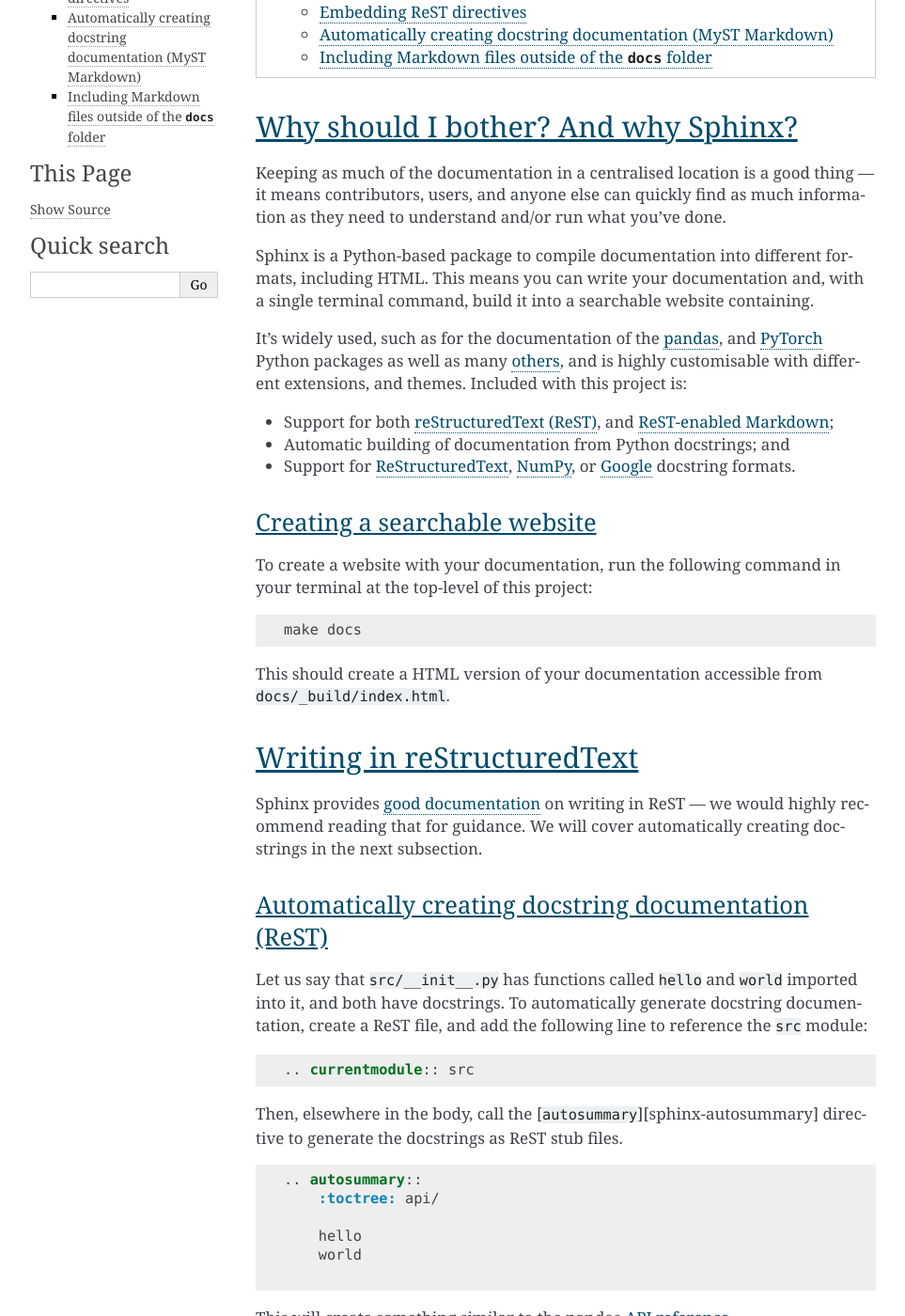
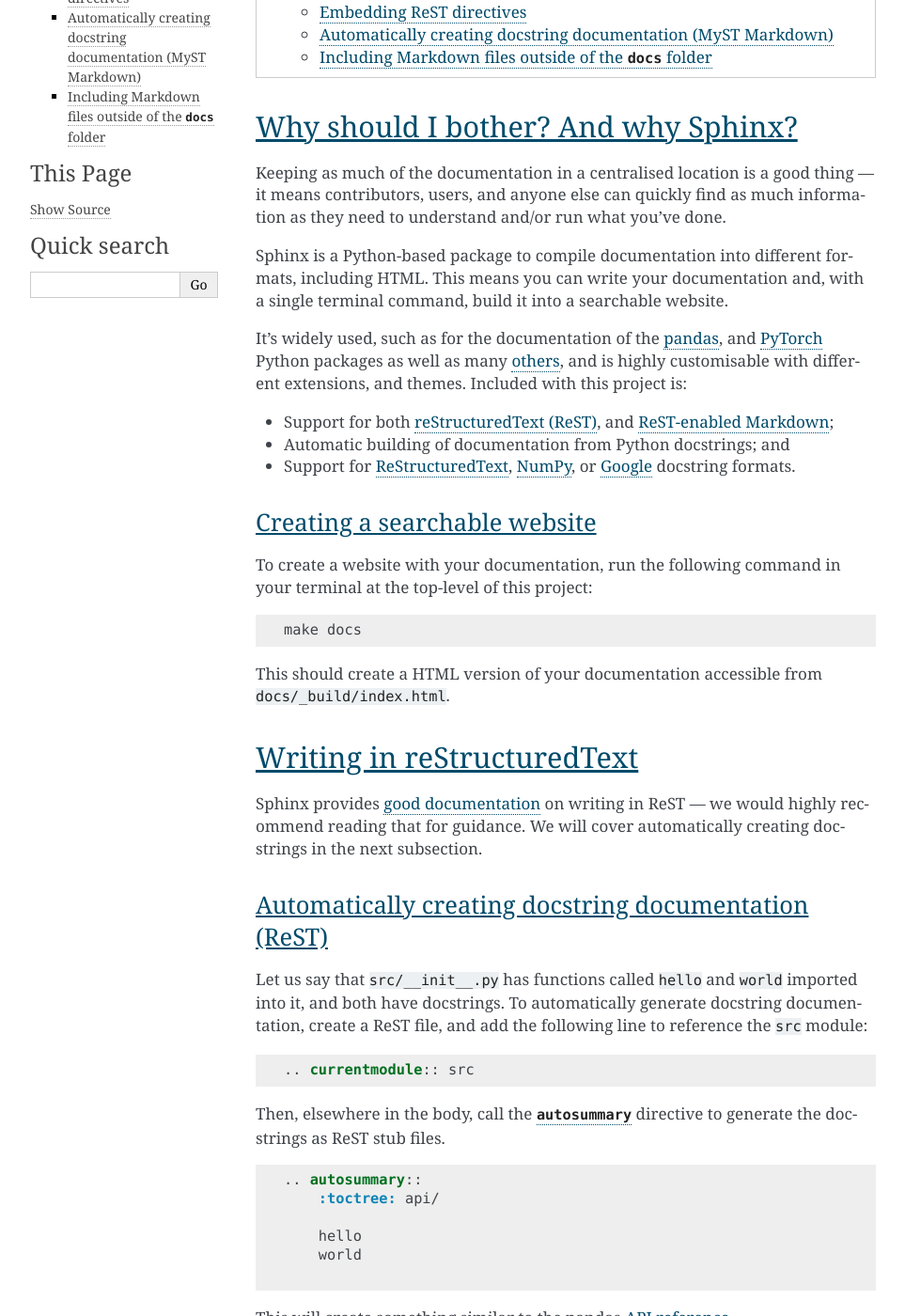
Before and after one commit to best-practice-and-impact/govcookiecutter, a Sphinx documentation site: the page built from {{ cookiecutter.repo_name }}/docs/contributor_guide/writing_sphinx_documentation.md, in a window 1280 px wide and 1400 px high, scrolled down 401 px. Shown: the whole window at 94% size, without its empty margins (148-1111 px from the left). Built offline with Sphinx 7.4.7, drawn with Linux system fonts in a browser that asks for light colours; pages that are not in the unit, such as notebooks, are missing from menus; some of the changed text lies outside the part shown.

Commit message:
Fix spelling issues identified in review
PR #10 comments:
https://github.com/ukgovdatascience/govcookiecutter/pull/10/files#r537643819
https://github.com/ukgovdatascience/govcookiecutter/pull/10/files#r537645425

Co-authored-by: Ale Tosi <exfalsoquodlibet@users.noreply.github.com>

```diff
--- a/{{ cookiecutter.repo_name }}/docs/contributor_guide/writing_sphinx_documentation.md
+++ b/{{ cookiecutter.repo_name }}/docs/contributor_guide/writing_sphinx_documentation.md
@@ -15,7 +15,7 @@ Keeping as much of the documentation in a centralised location is a good thing
 anyone else can quickly find as much information as they need to understand and/or run what you've done.
 
 Sphinx is a Python-based package to compile documentation into different formats, including HTML. This means you can
-write your documentation and, with a single terminal command, build it into a searchable website containing.
+write your documentation and, with a single terminal command, build it into a searchable website.
 
 It's widely used, such as for the documentation of the [pandas][pandas], and [PyTorch][pytorch] Python packages as well
 as many [others][sphinx-examples], and is highly customisable with different extensions, and themes. Included with this
```
Also changed, not shown: other parts of {{ cookiecutter.repo_name }}/docs/contributor_guide/writing_sphinx_documentation.md (+1 -1 lines).
